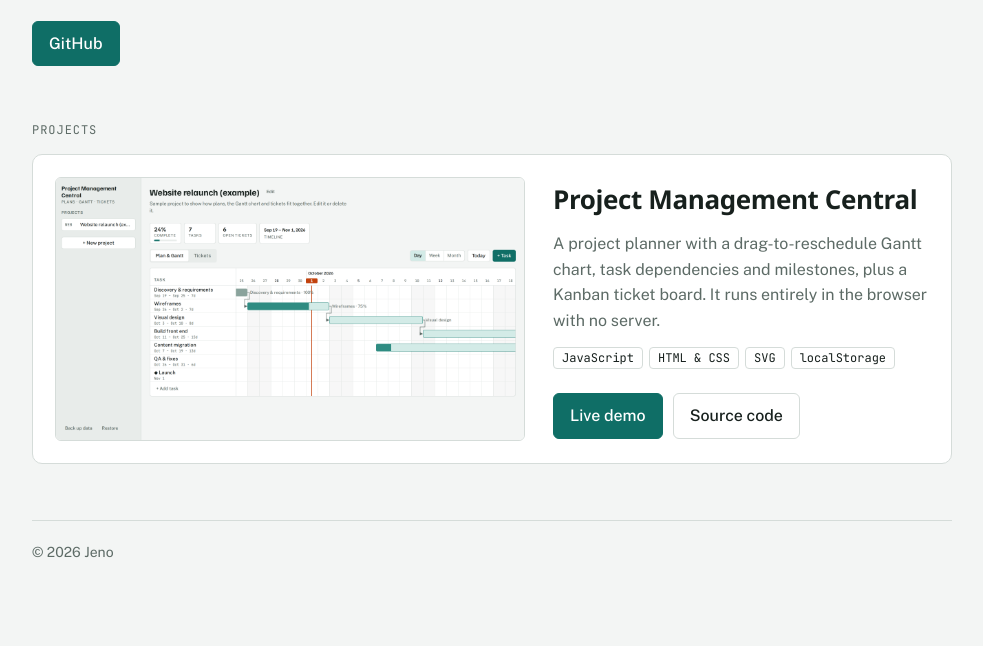
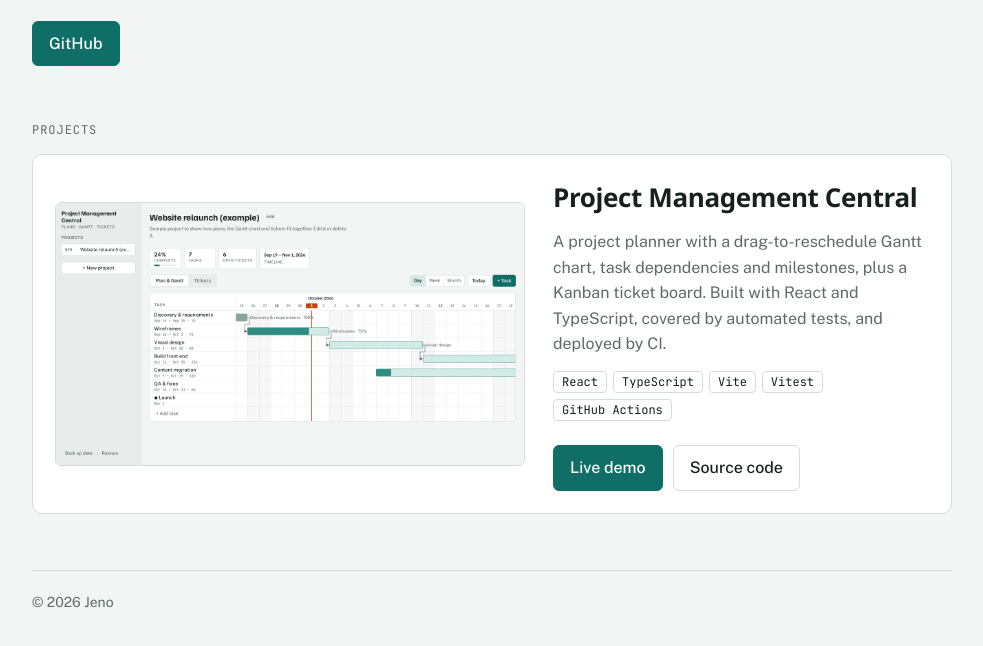
Before and after one commit to AuriumZero/auriumzero.github.io, a plain HTML site: page index.html in a window 1280 px wide. Shown: the part 216-862 px from the top of the page, without its empty margins (148-1131 px from the left). Drawn offline with nearby package versions, Linux system fonts and the light colour scheme; a web font is replaced by a local one.

Commit message:
Update Project Management Central card for the React rewrite
Co-Authored-By: Claude Opus 5.5 (1M context) <noreply@anthropic.com>
Claude-Session: https://claude.ai/code/session_016XVUavmwpqFyh7GQVFwPzP

```diff
--- a/index.html
+++ b/index.html
@@ -57,8 +57,8 @@ footer { color: var(--muted); font-size: 14px; border-top: 1px solid var(--line)
       <a href="/project-management-central/"><img src="images/project-management-central.png" alt="Gantt chart view of Project Management Central showing tasks, dependencies and a today marker" width="1360" height="760" loading="lazy"></a>
       <div>
         <h3>Project Management Central</h3>
-        <p>A project planner with a drag-to-reschedule Gantt chart, task dependencies and milestones, plus a Kanban ticket board. It runs entirely in the browser with no server.</p>
-        <ul class="stack"><li>JavaScript</li><li>HTML &amp; CSS</li><li>SVG</li><li>localStorage</li></ul>
+        <p>A project planner with a drag-to-reschedule Gantt chart, task dependencies and milestones, plus a Kanban ticket board. Built with React and TypeScript, covered by automated tests, and deployed by CI.</p>
+        <ul class="stack"><li>React</li><li>TypeScript</li><li>Vite</li><li>Vitest</li><li>GitHub Actions</li></ul>
         <div class="links">
           <a class="btn primary" href="/project-management-central/">Live demo</a>
           <a class="btn" href="https://github.com/AuriumZero/project-management-central">Source code</a>
```
